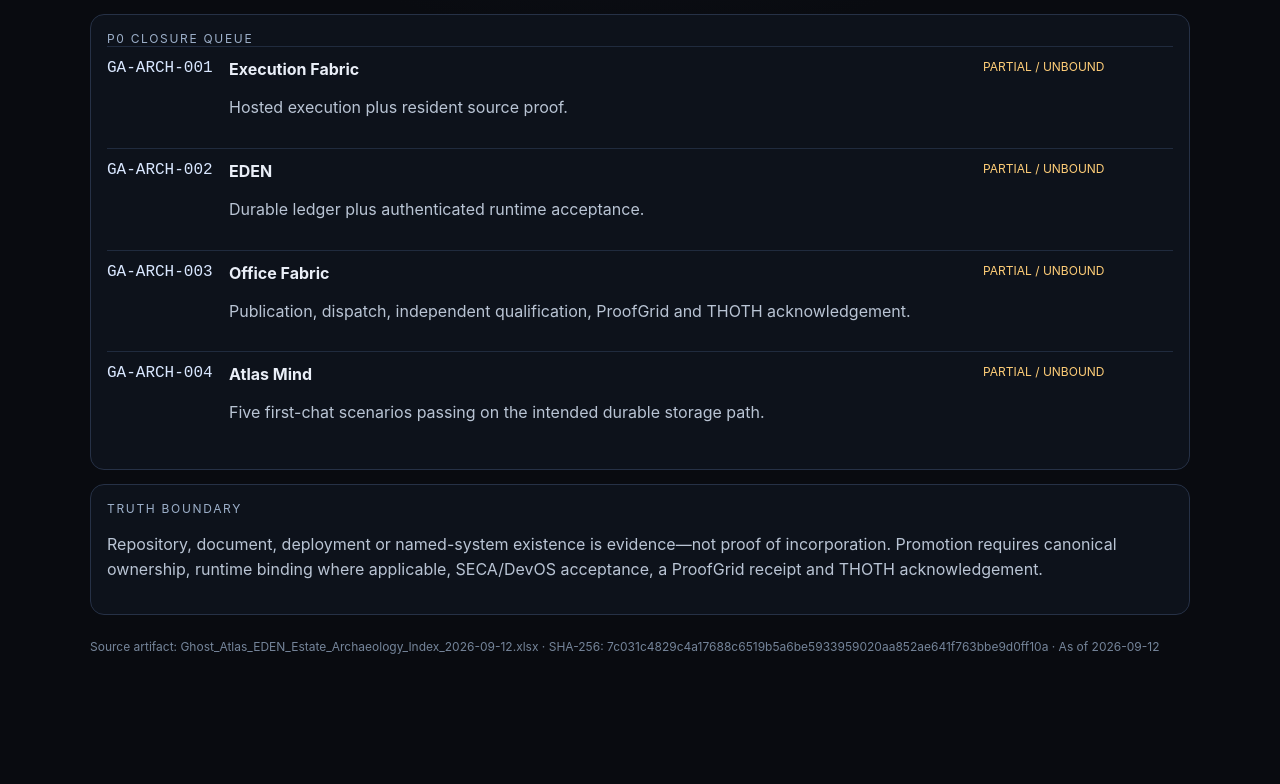
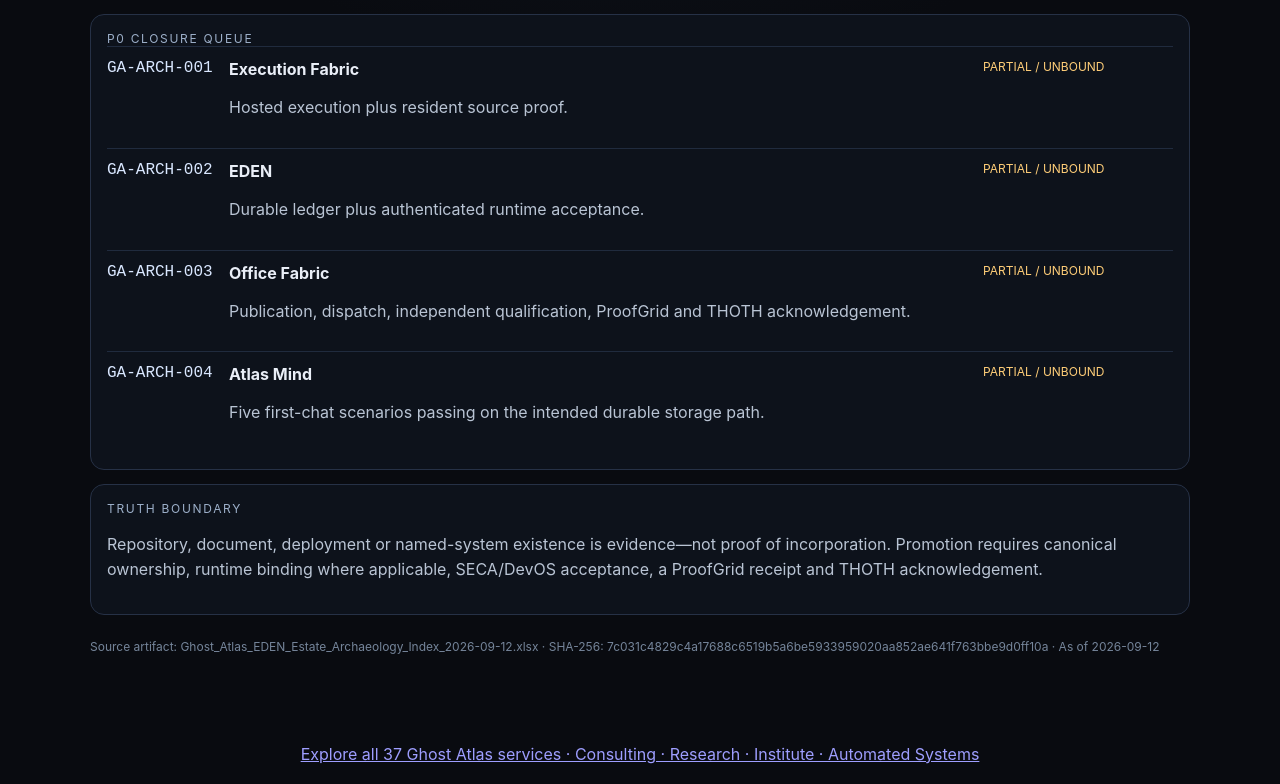
Before and after one commit to Atlas-Ascend/Ghost-Atlas-Map-of-Reality, a website: page public/estate-archaeology.html in a window 1280 px wide. Shown: the part 711-1495 px from the top of the page. Before the commit the page ends 1435 px from the top, so only its background shows below. Drawn offline with Linux system fonts and the light colour scheme.

Commit message:
commerce: add live Stripe catalog to existing public website

```diff
--- a/public/estate-archaeology.html
+++ b/public/estate-archaeology.html
@@ -23,4 +23,4 @@
 </section>
 <section class="card"><div class="eyebrow">Truth boundary</div><p>Repository, document, deployment or named-system existence is evidence—not proof of incorporation. Promotion requires canonical ownership, runtime binding where applicable, SECA/DevOS acceptance, a ProofGrid receipt and THOTH acknowledgement.</p></section>
 <div class="footer">Source artifact: Ghost_Atlas_EDEN_Estate_Archaeology_Index_2026-09-12.xlsx · SHA-256: 7c031c4829c4a17688c6519b5a6be5933959020aa852ae641f763bbe9d0ff10a · As of 2026-09-12</div>
-</main></body></html>
+</main><nav aria-label="Ghost Atlas services" style="padding:20px;text-align:center"><a href="/commercial-catalog.html">Explore all 37 Ghost Atlas services · Consulting · Research · Institute · Automated Systems</a></nav></body></html>
```
Also changed, not shown: public/commercial-catalog.html (added, +1 -0 lines), public/index.html (+1 -1 lines).
